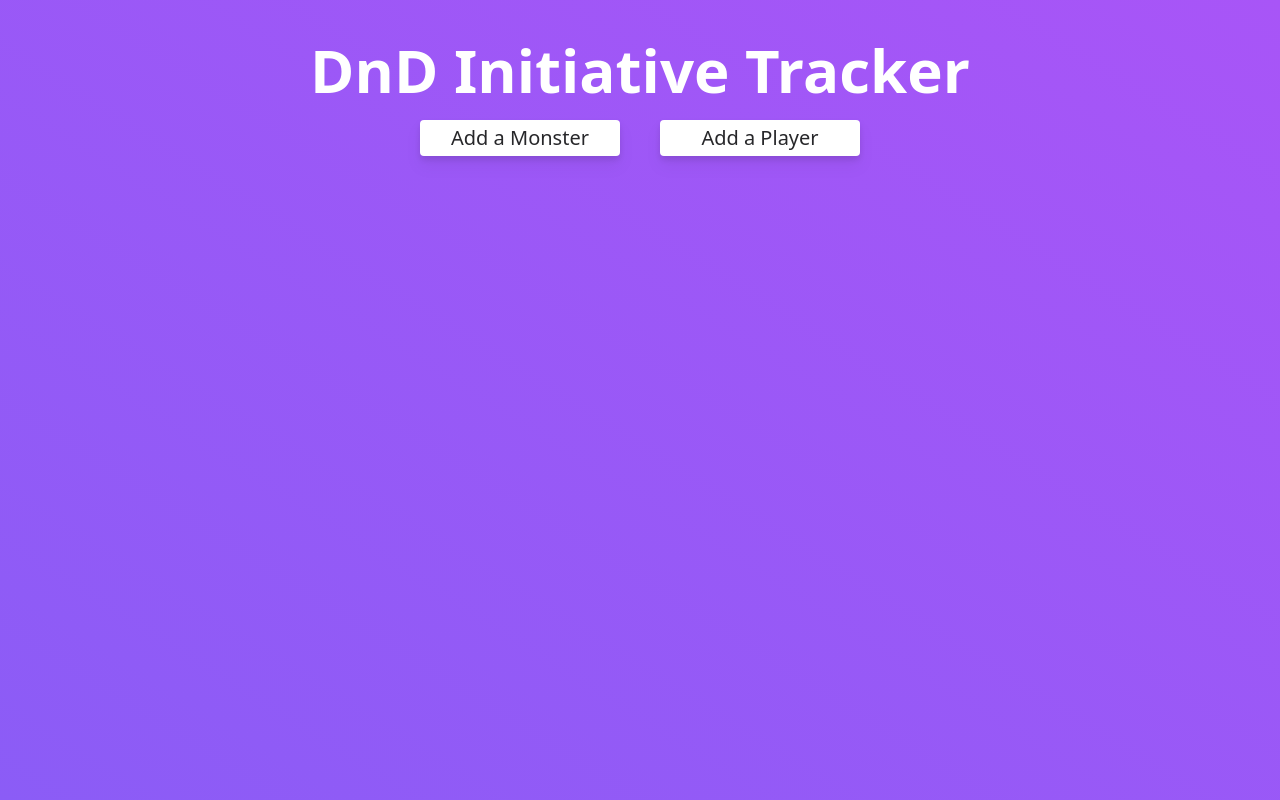
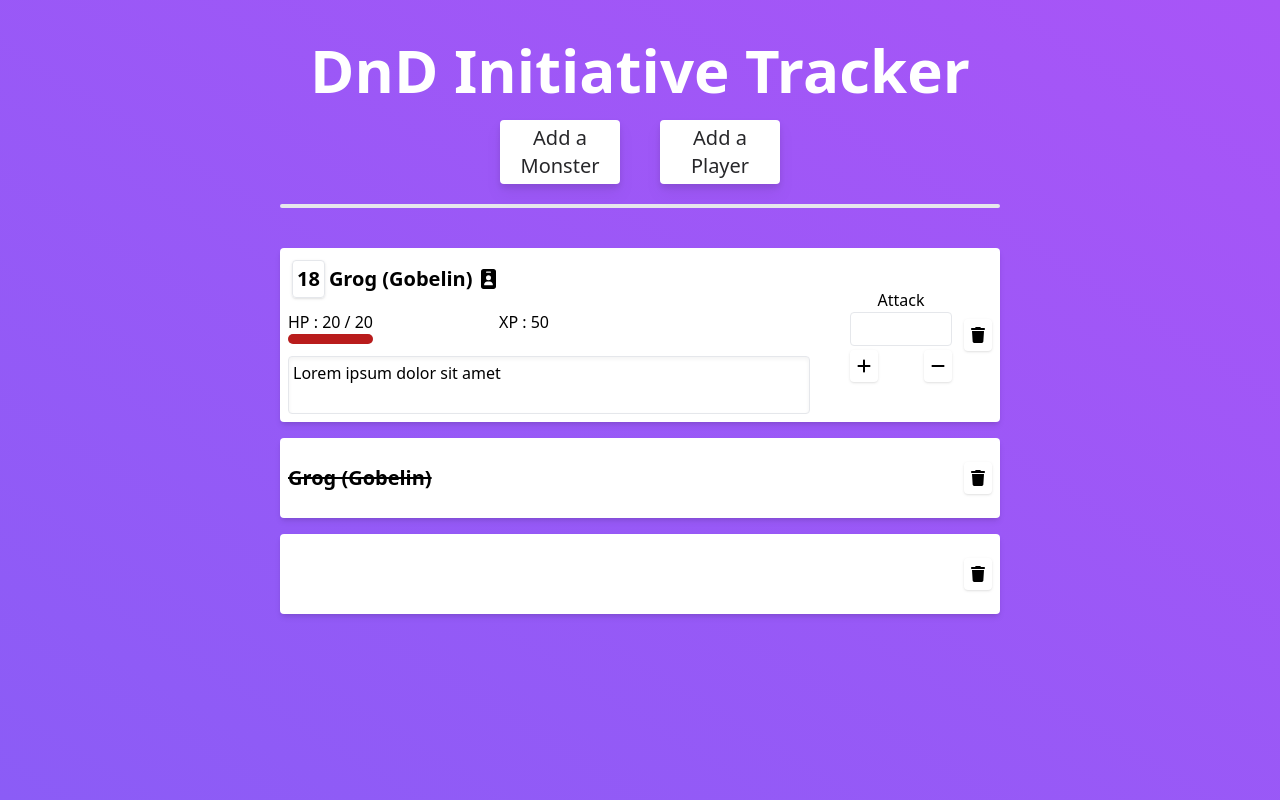
Before and after one commit to EnzoFilangi/dnd-initiative-tracker, an Angular app: page / in a window 1280 px wide. Built offline with nearby package versions, Linux system fonts and the light colour scheme.

Commit message:
Appearance for monster-box.component

```diff
--- a/package.json
+++ b/package.json
@@ -19,6 +19,8 @@
     "@angular/platform-browser-dynamic": "^14.1.0",
     "@angular/router": "^14.1.0",
     "@fortawesome/angular-fontawesome": "^0.11.1",
+    "@fortawesome/fontawesome-svg-core": "^6.1.2",
+    "@fortawesome/free-solid-svg-icons": "^6.1.2",
     "rxjs": "~7.5.0",
     "tslib": "^2.3.0",
     "zone.js": "~0.11.4"
--- a/src/app/app.component.html
+++ b/src/app/app.component.html
@@ -1,14 +1,16 @@
 <div class="h-screen bg-gradient-to-tr from-violet-500 to-purple-500 p-10">
-  <div class="w-full h-full flex flex-col w-4/5 mx-auto">
-    <h1 class="text-white font-bold text-6xl mx-auto">DnD Initiative Tracker</h1>
-    <div class="flex flex-col mt-5">
-      <div class="flex flex-row w-full justify-center">
-        <button class="w-1/6 text-xl bg-white text-zinc-800 rounded p-1 drop-shadow-lg hover:scale-110 duration-100 mr-10">Add a Monster</button>
-        <button class="w-1/6 text-xl bg-white text-zinc-800 rounded p-1 drop-shadow-lg hover:scale-110 duration-100">Add a Player</button>
-      </div>
-      <div class="flex flex-col mt-5">
-        <app-entity-box *ngFor="let entity of entities; let i = index;" [entity]="entity" [index]="i"></app-entity-box>
-      </div>
+  <div class="w-full h-full flex flex-col lg:w-3/5 md:w-4/5 w-full mx-auto flex flex-col">
+    <!-- Heading -->
+    <h1 class="text-white font-bold text-6xl mx-auto mb-5">DnD Initiative Tracker</h1>
+    <div class="flex flex-row w-full justify-center">
+      <button class="sm:w-1/6 text-xl bg-white text-zinc-800 rounded p-1 drop-shadow-lg hover:scale-110 duration-100 mr-10">Add a Monster</button>
+      <button class="sm:w-1/6 text-xl bg-white text-zinc-800 rounded p-1 drop-shadow-lg hover:scale-110 duration-100">Add a Player</button>
+    </div>
+    <hr class="mt-5 border-2 rounded-full">
+
+    <!-- Entity list -->
+    <div class="flex flex-col mt-10">
+      <app-entity-box *ngFor="let entity of entities; let i = index;" [entity]="entity" [index]="i"></app-entity-box>
     </div>
   </div>
 </div>
--- a/src/app/app.component.ts
+++ b/src/app/app.component.ts
@@ -1,5 +1,8 @@
-import { Component } from '@angular/core';
+import {Component} from '@angular/core';
 import {Entity} from "./interfaces/entity";
+import {EntityTypes} from "./interfaces/enums";
+import {Monster} from "./interfaces/monster";
+import {Player} from "./interfaces/player";
 
 @Component({
   selector: 'app-root',
@@ -9,5 +12,33 @@ import {Entity} from "./interfaces/entity";
 export class AppComponent {
   title = 'dnd-initiative-tracker';
 
-  entities: Entity[] = [];
+  entities: Entity[] = [
+    {
+      type: EntityTypes.monster,
+      initiative: 18,
+      name: "Grog",
+      hp: 20,
+      maxHp: 20,
+      xp: 50,
+      race: "Gobelin",
+      sheetURL: "https://www.google.com",
+      note: "Lorem ipsum dolor sit amet"
+    } as Monster,
+    {
+      type: EntityTypes.monster,
+      initiative: 18,
+      name: "Grog",
+      hp: 0,
+      maxHp: 20,
+      xp: 50,
+      race: "Gobelin",
+      sheetURL: "https://www.google.com",
+      note: ""
+    } as Monster,
+    {
+      type: EntityTypes.player,
+      initiative: 16,
+      name: "Kleeck",
+    } as Player
+  ];
 }
--- a/src/app/components/entity-box/entity-box.component.html
+++ b/src/app/components/entity-box/entity-box.component.html
@@ -1,6 +1,14 @@
-<div *ngIf="entity">
-  <app-monster-box *ngIf="entity.type===EntityTypes.monster; else player" [monster]="asMonster(entity)"></app-monster-box>
+<div *ngIf="entity" class="w-full min-h-[5rem] p-2 mb-4 rounded bg-white shadow-md flex flex-row justify-between items-center hover:scale-[101%] duration-100">
+  <!-- Dispatch the displaying to the right kind of box depending on the 'type' property -->
+  <app-monster-box class="flex-grow" *ngIf="entity.type===EntityTypes.monster; else player" [monster]="asMonster(entity)"></app-monster-box>
   <ng-template #player>
     <app-player-box [player]="asPlayer(entity)"></app-player-box>
   </ng-template>
+
+  <!-- Display common elements -->
+  <div class="flex flex-row justify-between items-center">
+    <button class="cursor-pointer aspect-square w-7 p-1 rounded shadow hover:bg-gray-300 duration-200">
+      <fa-icon [icon]="trash" class="mx-auto"></fa-icon>
+    </button>
+  </div>
 </div>
--- a/src/app/components/entity-box/entity-box.component.ts
+++ b/src/app/components/entity-box/entity-box.component.ts
@@ -3,6 +3,8 @@ import {Entity} from "../../interfaces/entity";
 import {Monster} from "../../interfaces/monster";
 import {Player} from "../../interfaces/player";
 import {EntityTypes} from "../../interfaces/enums";
+
+import { faTrash } from '@fortawesome/free-solid-svg-icons';
 
 @Component({
   selector: 'app-entity-box',
@@ -13,8 +15,18 @@ export class EntityBoxComponent {
   @Input() entity: Entity | undefined;
   @Input() index: number = -1;
 
+  trash = faTrash;
+
   EntityTypes = EntityTypes;
 
+  /**
+   * Casts the value from type Entity to type Monster for manipulation in the template
+   * @param val
+   */
   asMonster(val: Entity) : Monster { return (val as Monster); }
+  /**
+   * Casts the value from type Entity to type Player for manipulation in the template
+   * @param val
+   */
   asPlayer(val: Entity) : Player { return (val as Player); }
 }
--- a/src/app/components/monster-box/monster-box.component.html
+++ b/src/app/components/monster-box/monster-box.component.html
@@ -1,3 +1,47 @@
 <div *ngIf="monster">
+  <!-- If the monster is alive, display all the details. Else, only display its name -->
+  <div *ngIf="monster.hp > 0; else deadMonster" class="flex flex-row justify-between items-center">
+    <!-- Information side -->
+    <div class="flex flex-col items-start grow mr-10">
+      <!-- Display the initiative of the monster, its name, race, and a button to its refsheet -->
+      <div class="text-xl font-bold mb-2 flex flex-row items-center">
+        <h1 class="border rounded shadow p-1 m-1">{{monster.initiative}}</h1>
+        <h1>{{monster.name}} ({{monster.race}})</h1>
+        <fa-icon [icon]="badge" (click)="openSheet()" class="mx-2 cursor-pointer"></fa-icon>
+      </div>
 
+      <!-- Display the dynamic information : health, note, etc -->
+      <div class="flex flex-row flex-nowrap sm:w-1/2 w-full justify-between mb-3">
+        <div>
+          <p>HP : {{monster.hp}} / {{monster.maxHp}}</p>
+          <div class="w-full bg-gray-200 rounded-full h-2.5 dark:bg-gray-700">
+            <div class="bg-red-700 h-2.5 rounded-full" [ngStyle]="{'width': getHealthPercentage()}"></div>
+          </div>
+        </div>
+        <p>XP : {{monster.xp}}</p>
+      </div>
+
+      <textarea *ngIf="monster.note" [(ngModel)]="monster.note" class="w-full rounded border shadow-inner p-1 resize-none"></textarea>
+    </div>
+
+    <!-- Action side -->
+    <div class="flex flex-col items-center mr-3">
+      <!-- Allow the user to easily update the HP counter of the monster -->
+      <p>Attack</p>
+      <input type="text" class="border rounded p-1 mb-1" size="5">
+      <div class="flex flex-row justify-between items-center w-full">
+        <button class="cursor-pointer aspect-square w-7 p-1 rounded shadow hover:bg-gray-300 duration-200">
+          <fa-icon [icon]="plus" class="mx-auto"></fa-icon>
+        </button>
+        <button class="cursor-pointer aspect-square w-7 p-1 rounded shadow hover:bg-gray-300 duration-200">
+          <fa-icon [icon]="minus" class="mx-auto"></fa-icon>
+        </button>
+      </div>
+    </div>
+  </div>
+
+  <!-- Case where the monster is dead -->
+  <ng-template #deadMonster>
+    <h1 class="text-xl font-bold line-through">{{monster.name}} ({{monster.race}})</h1>
+  </ng-template>
 </div>
--- a/src/app/components/monster-box/monster-box.component.ts
+++ b/src/app/components/monster-box/monster-box.component.ts
@@ -1,5 +1,7 @@
 import {Component, Input} from '@angular/core';
 import {Monster} from "../../interfaces/monster";
+
+import {faMinus, faPlus, faIdBadge} from "@fortawesome/free-solid-svg-icons";
 
 @Component({
   selector: 'app-monster-box',
@@ -8,4 +10,25 @@ import {Monster} from "../../interfaces/monster";
 })
 export class MonsterBoxComponent {
   @Input() monster: Monster | undefined;
+
+  minus = faMinus;
+  plus = faPlus;
+  badge = faIdBadge;
+
+  /**
+   * Opens the refsheet of the monster in a new tab
+   */
+  openSheet() {
+    window.open(this.monster?.sheetURL, "_blank");
+  }
+
+  /**
+   * Returns the percentage of health left for this monster
+   */
+  getHealthPercentage(): string {
+    if (this.monster){
+      return Math.max((this.monster.hp / this.monster.maxHp) * 100, 0) + "%";
+    }
+    return "0%";
+  }
 }
--- a/src/app/interfaces/monster.ts
+++ b/src/app/interfaces/monster.ts
@@ -6,6 +6,5 @@ export interface Monster extends Entity {
   xp: number,
   race: string,
   sheetURL: string,
-  attacking: string,
-  extra: string
+  note: string
 }
```
Also changed, not shown: src/app/app.module.ts (+6 -1 lines), 1 other file (tests, documents, lock files or other folders).
